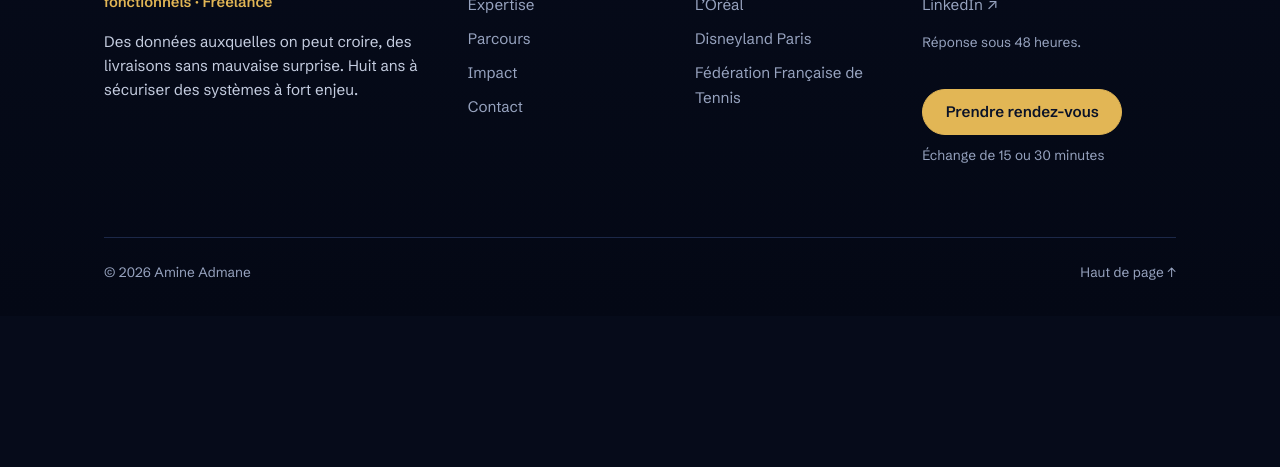
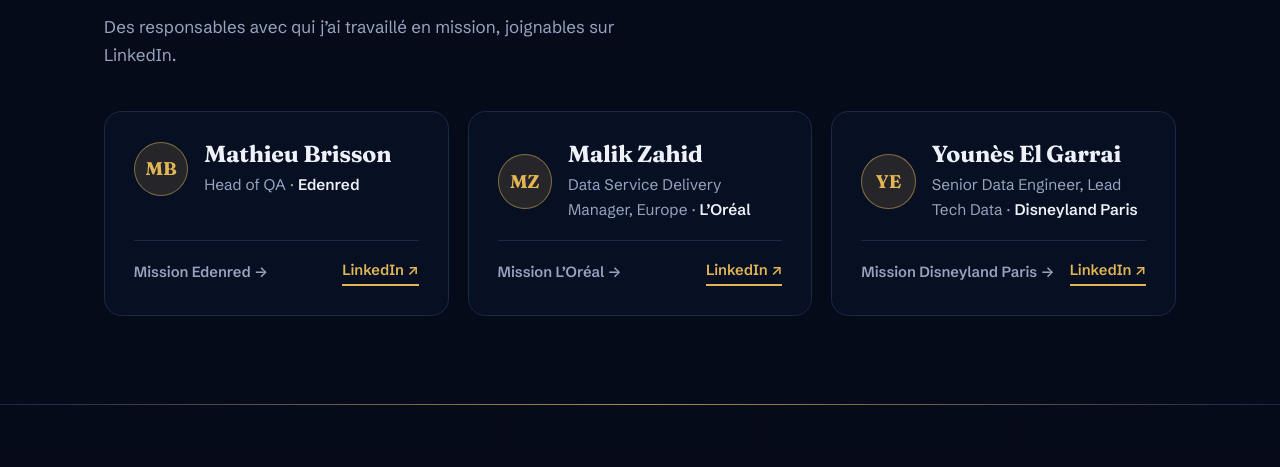
Before and after one commit to Admane96/admane96.github.io, a plain HTML site: page index.html in a window 1280 px wide. Shown: the part 2275-2742 px from the top of the page. Before the commit the page ends 2591 px from the top, so only its background shows below. Drawn offline with Linux system fonts and the light colour scheme.

Commit message:
Add files via upload

```diff
--- a/index.html
+++ b/index.html
@@ -209,6 +209,24 @@ footer.ft::before{content:"";position:absolute;top:-1px;left:0;right:0;height:1p
  .ft #rdvInfo{text-align:center;margin-top:.45rem}
  .ft-bottom{margin-top:1.6rem;padding-top:1rem}
 }
+
+/* ====== Référents ====== */
+.refs{border-top:1px solid var(--line)}
+.refs h2{margin-bottom:1rem}
+.refs-sub{color:var(--muted);max-width:36rem;margin:0 0 2.6rem}
+.refs-grid{display:grid;grid-template-columns:repeat(auto-fit,minmax(min(100%,19rem),1fr));gap:1.2rem}
+.ref{position:relative;display:flex;flex-direction:column;gap:1.1rem;border:1px solid var(--line);border-radius:1.1rem;padding:1.8rem;background:rgba(11,20,48,.45);transition:border-color .25s,transform .25s}
+.ref:hover{border-color:var(--gold);transform:translateY(-3px)}
+.ref-top{display:flex;align-items:center;gap:1rem}
+.ref-ini{flex:none;width:3.4rem;height:3.4rem;border-radius:50%;display:grid;place-items:center;background:rgba(226,182,85,.14);border:1px solid rgba(226,182,85,.5);color:var(--gold);font:700 1.15rem var(--serif)}
+.ref h3{font:700 1.45rem/1.15 var(--serif);margin:0;letter-spacing:-.01em}
+.ref-role{color:var(--muted);margin:.25rem 0 0;font-size:.96rem}
+.ref-role b{color:var(--ink);font-weight:600}
+.ref-foot{display:flex;flex-wrap:wrap;justify-content:space-between;align-items:center;gap:.8rem;margin-top:auto;padding-top:1.1rem;border-top:1px solid var(--line);font-size:.92rem}
+.ref-foot a{text-decoration:none;font-weight:600}
+.ref-mis{color:var(--muted)}.ref-mis:hover{color:var(--gold)}
+.ref-li{color:var(--gold);border-bottom:2px solid var(--gold);padding-bottom:.1rem}
+.ref-li:hover{color:var(--ink);border-color:var(--ink)}
 </style>
 <script defer src="https://cloud.umami.is/script.js" data-website-id="47dacccf-f83d-449a-bba7-92ec6f5054c2"></script>
 <script>window.uTrack=function(n,d){try{if(window.umami)window.umami.track(n,d)}catch(e){}};</script>
@@ -236,6 +254,24 @@ footer.ft::before{content:"";position:absolute;top:-1px;left:0;right:0;height:1p
   <section id="clients"><div class="wrap"><h2>Ils m’ont fait confiance</h2></div>
     <div class="marquee" aria-label="Clients chez qui je suis intervenue"><div class="track" id="track"></div></div>
   </section>
+  <section class="refs" id="references"><div class="wrap">
+    <h2>Demandez-leur</h2>
+    <p class="refs-sub">Des responsables avec qui j’ai travaillé en mission, joignables sur LinkedIn.</p>
+    <div class="refs-grid">
+      <article class="ref">
+        <div class="ref-top"><span class="ref-ini" aria-hidden="true">MB</span><div><h3>Mathieu Brisson</h3><p class="ref-role">Head of QA · <b>Edenred</b></p></div></div>
+        <div class="ref-foot"><a class="ref-mis" href="edenred.html">Mission Edenred →</a><a class="ref-li" href="https://www.linkedin.com/in/mathieu-brisson/" target="_blank" rel="noopener" data-umami-event="Clic LinkedIn référent" data-umami-event-referent="Mathieu Brisson">LinkedIn ↗</a></div>
+      </article>
+      <article class="ref">
+        <div class="ref-top"><span class="ref-ini" aria-hidden="true">MZ</span><div><h3>Malik Zahid</h3><p class="ref-role">Data Service Delivery Manager, Europe · <b>L’Oréal</b></p></div></div>
+        <div class="ref-foot"><a class="ref-mis" href="loreal.html">Mission L’Oréal →</a><a class="ref-li" href="https://www.linkedin.com/in/zahid-malik-51718b208/" target="_blank" rel="noopener" data-umami-event="Clic LinkedIn référent" data-umami-event-referent="Malik Zahid">LinkedIn ↗</a></div>
+      </article>
+      <article class="ref">
+        <div class="ref-top"><span class="ref-ini" aria-hidden="true">YE</span><div><h3>Younès El Garrai</h3><p class="ref-role">Senior Data Engineer, Lead Tech Data · <b>Disneyland Paris</b></p></div></div>
+        <div class="ref-foot"><a class="ref-mis" href="disneyland.html">Mission Disneyland Paris →</a><a class="ref-li" href="https://www.linkedin.com/in/yelg/" target="_blank" rel="noopener" data-umami-event="Clic LinkedIn référent" data-umami-event-referent="Younès El Garrai">LinkedIn ↗</a></div>
+      </article>
+    </div>
+  </div></section>
 </main>
 <footer class="ft" id="contact"><div class="wrap">
   <div class="ft-grid">
```
